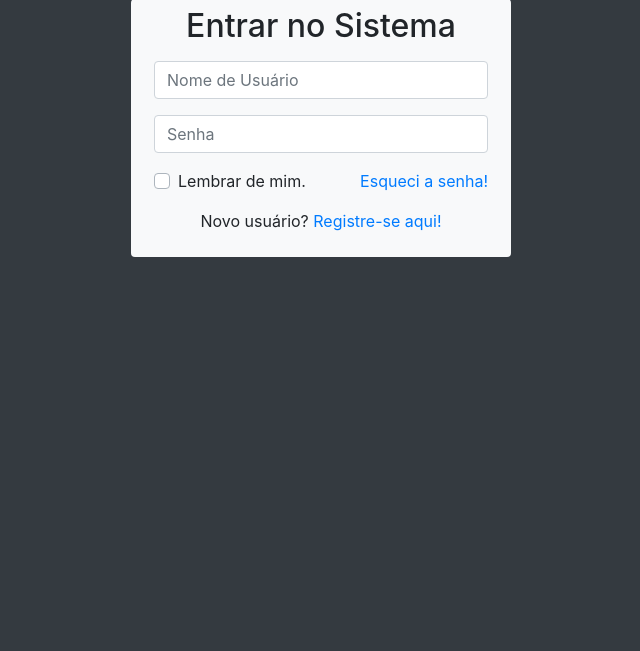
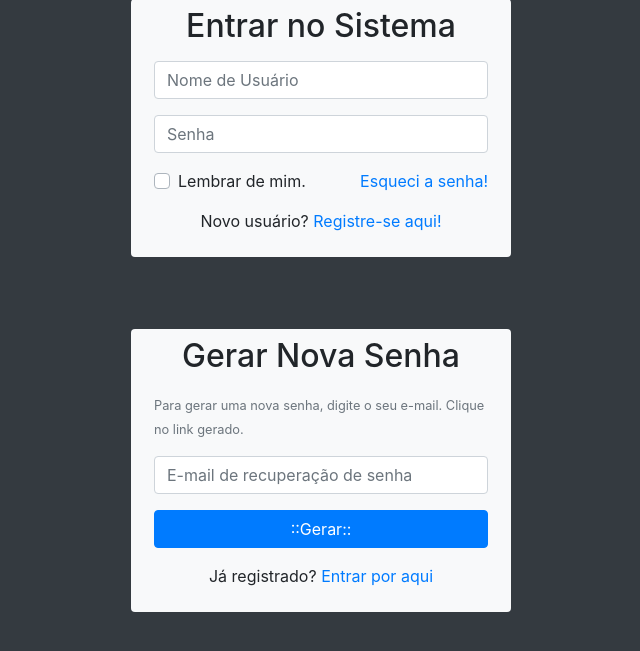
Before and after one commit to erikaaolivveira/login, a PHP site: page /login/ in a window 1280 px wide. Shown: the part 91-742 px from the top of the page, without its empty margins (319-959 px from the left). Run offline with PHP 8.4, Linux system fonts and the light colour scheme.

Commit message:
Formulario de recuperação de senha
close #2

```diff
--- a/index.php
+++ b/index.php
@@ -78,6 +78,52 @@
             </div>
 
         </section>
+
+        <!-- Final da Seção de Login -->
+        <br>
+        <!-- Formulário de Recuperação -->
+        <section class="row mt-5">
+        <div class="col-lg-4 offset-lg-4 bg-light rounded" id="caixaLogin">
+        <h2 class="text-center mt-2">
+            Gerar Nova Senha
+        </h2>
+          <form action="#" method="post" id="formSenha" class="p-2">
+            <div class="form-group">
+                 <small class="text-muted">
+                     Para gerar uma nova senha, digite
+                     o seu e-mail. Clique no link gerado.
+                 </small>
+            </div>
+
+            <div class="form-group">
+                <input type="email" name="emailGerarSenha" id="emailGerarSenha"
+                class="form-control" placeholder="E-mail de recuperação de senha">
+            </div>
+
+            <div class="form-group">
+                <input type="submit" value="::Gerar::" name="btnGerar" id="btnGerar" class="btn btn-primary btn-block">
+
+            </div>
+
+            <div class="form-group">
+              <p class="text-center">
+             Já registrado? <a href="#" id="btnJaRegistrado">
+              Entrar por aqui
+               </a>
+              </p>
+
+            </div>
+
+             </form>
+        </div>
+
+        </section>
+
+        <!-- Fim da Seção de Recuperação de Senha -->
+
+
+
+
     </main>
     <!-- Optional JavaScript -->
     <!-- jQuery first, then Popper.js, then Bootstrap JS -->
```
